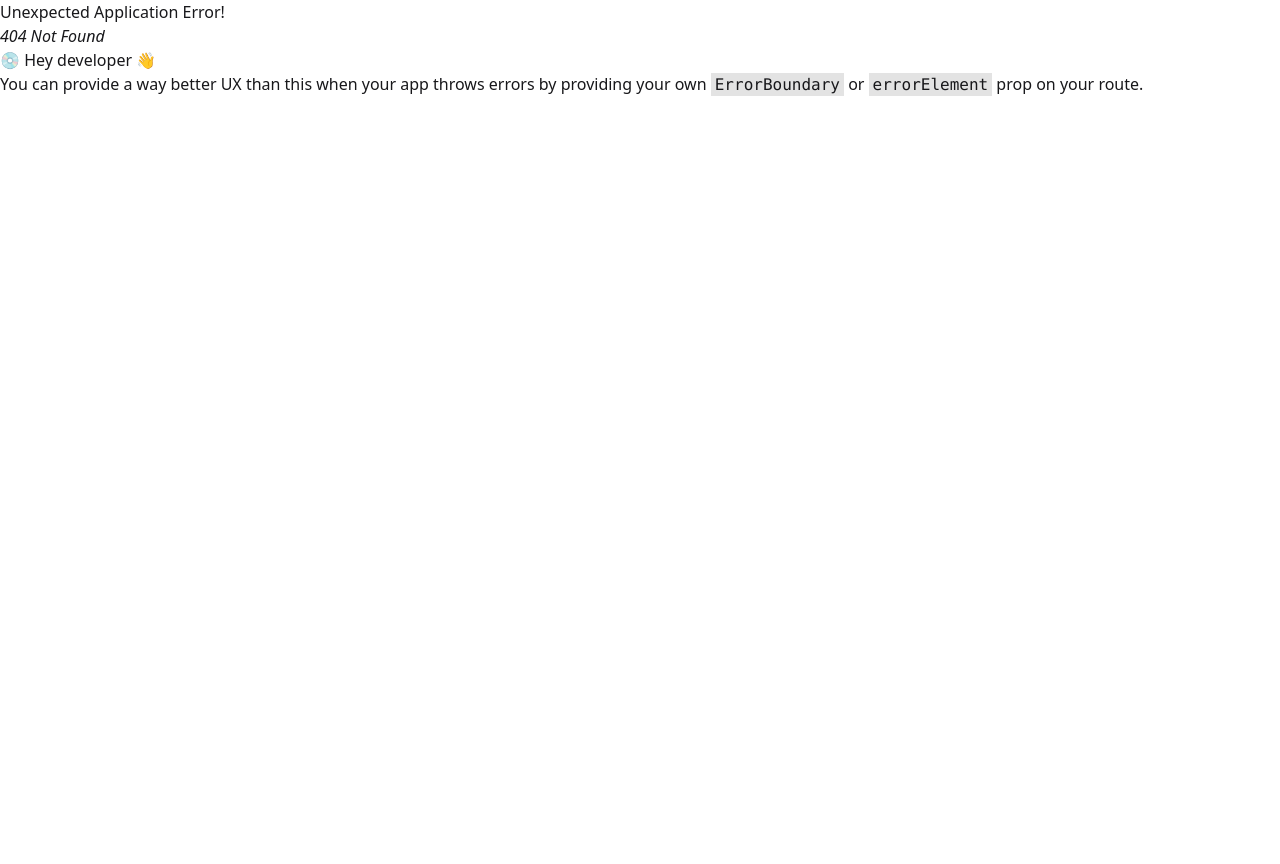
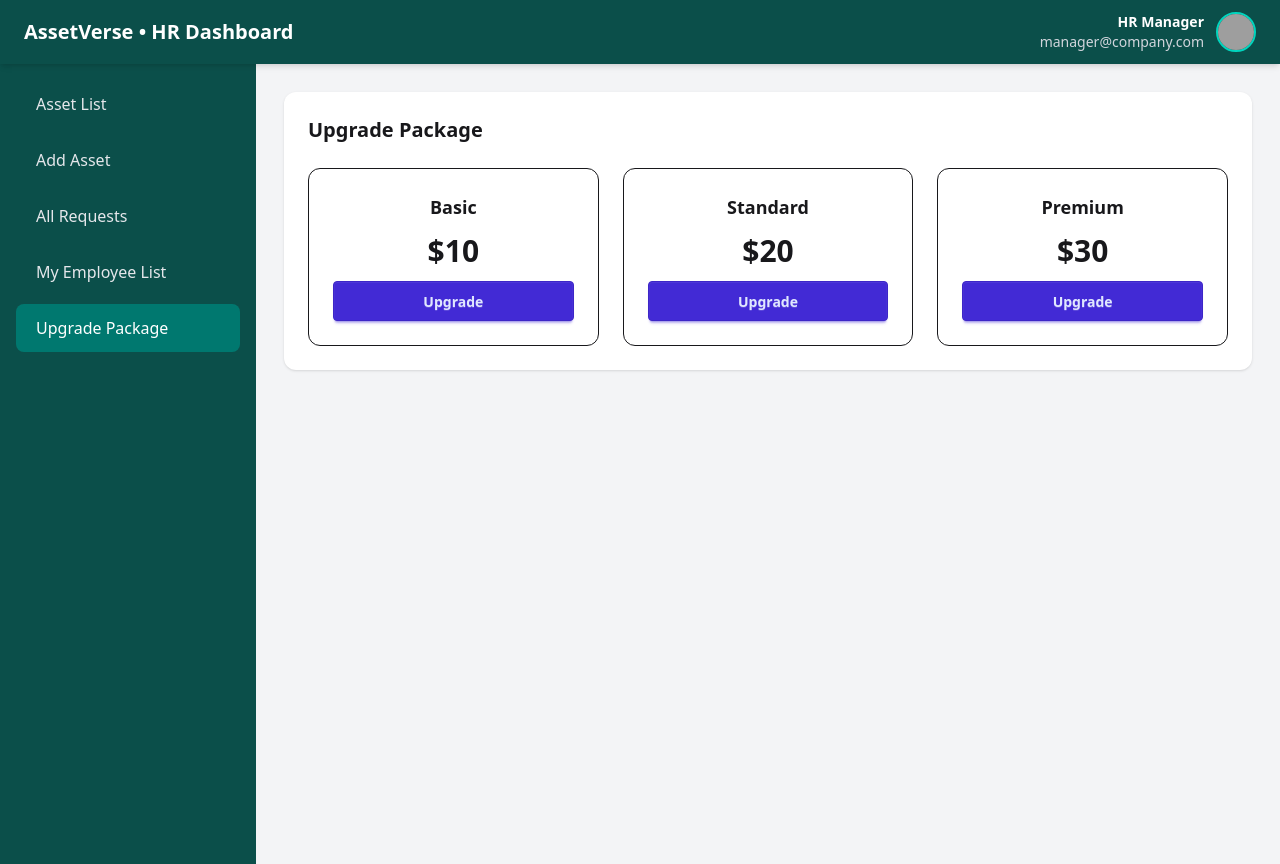
Before and after one commit to Nabil112233-ops/asset-manage-client, a React (Vite) app: page /hr_dashboard/upgrade_package in a window 1280 px wide. Before the commit this address had no page. Before the commit the page ends 800 px from the top, so only its background shows below. Built offline with nearby package versions, Linux system fonts and the light colour scheme; grey boxes are pictures that could not be loaded.

Commit message:
Upgrade package page will handle HR and upgradet the service.

```diff
--- /dev/null
+++ b/src/Features/HR Dashboard/Components/UpgradePackage.jsx
@@ -0,0 +1,21 @@
+import React from 'react';
+
+const UpgradePackage = () => {
+    return (
+        <div className="bg-white rounded-xl shadow p-6">
+            <h2 className="text-xl font-semibold mb-6">Upgrade Package</h2>
+
+            <div className="grid md:grid-cols-3 gap-6">
+                {["Basic", "Standard", "Premium"].map((pkg, i) => (
+                    <div key={i} className="border rounded-xl p-6 text-center">
+                        <h3 className="text-lg font-bold">{pkg}</h3>
+                        <p className="text-3xl font-bold my-3">${(i + 1) * 10}</p>
+                        <button className="btn btn-primary w-full">Upgrade</button>
+                    </div>
+                ))}
+            </div>
+        </div>
+    );
+};
+
+export default UpgradePackage;
--- a/src/Layouts/HR Layouts/HrSidebar.jsx
+++ b/src/Layouts/HR Layouts/HrSidebar.jsx
@@ -10,11 +10,11 @@ const HrSidebar = () => {
     return (
         <aside className="w-64 bg-teal-900 min-h-screen p-4 hidden md:block">
             <nav className="space-y-2">
-                <NavLink to="." className={linkClass}>Asset List</NavLink>
+                <NavLink to="." end className={linkClass}>Asset List</NavLink>
                 <NavLink to="add_asset" className={linkClass}>Add Asset</NavLink>
                 <NavLink to="request" className={linkClass}>All Requests</NavLink>
                 <NavLink to="my_employee" className={linkClass}>My Employee List</NavLink>
-                <NavLink to="/hr/upgrade" className={linkClass}>Upgrade Package</NavLink>
+                <NavLink to="upgrade_package" className={linkClass}>Upgrade Package</NavLink>
             </nav>
         </aside>
     );
--- a/src/Routes/Router.jsx
+++ b/src/Routes/Router.jsx
@@ -7,6 +7,8 @@ import HrDashboardLayout from "../Layouts/HR Layouts/HrDashboardLayout";
 import AssetList from "../Features/HR Dashboard/Components/AssetList";
 import AddAsset from "../Features/HR Dashboard/Components/AddAsset";
 import AllRequest from "../Features/HR Dashboard/Components/AllRequest";
+import MyEmployee from "../Features/HR Dashboard/Components/MyEmployee";
+import UpgradePackage from "../Features/HR Dashboard/Components/UpgradePackage";
 
 export const router = createBrowserRouter([
   {
@@ -42,6 +44,14 @@ export const router = createBrowserRouter([
       {
         path: 'request',
         Component: AllRequest
+      },
+      {
+        path: 'my_employee',
+        Component: MyEmployee
+      },
+      {
+        path: 'upgrade_package',
+        Component: UpgradePackage
       }
     ]
   }
```
Lines whose indentation alone changed are shown as unchanged.
